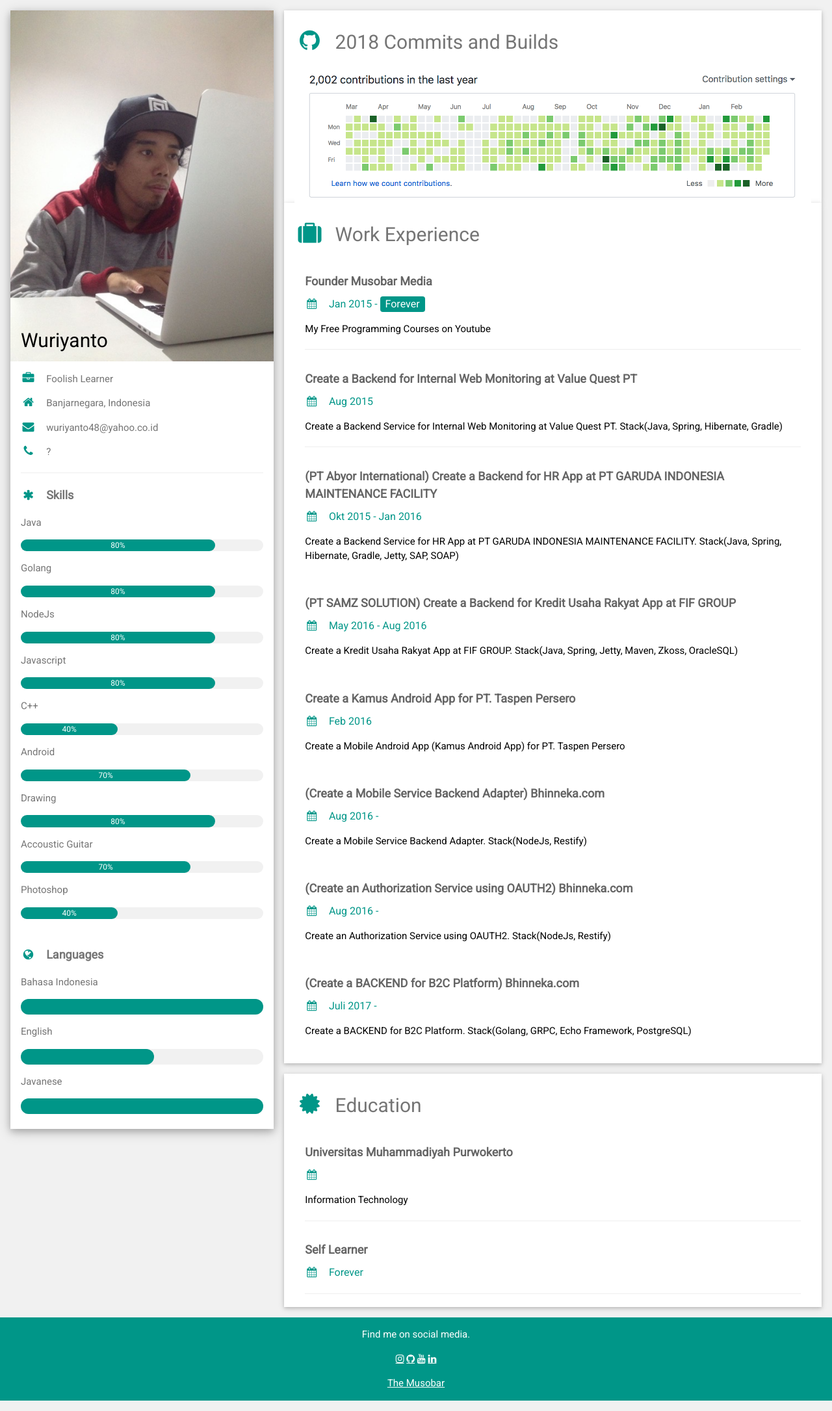
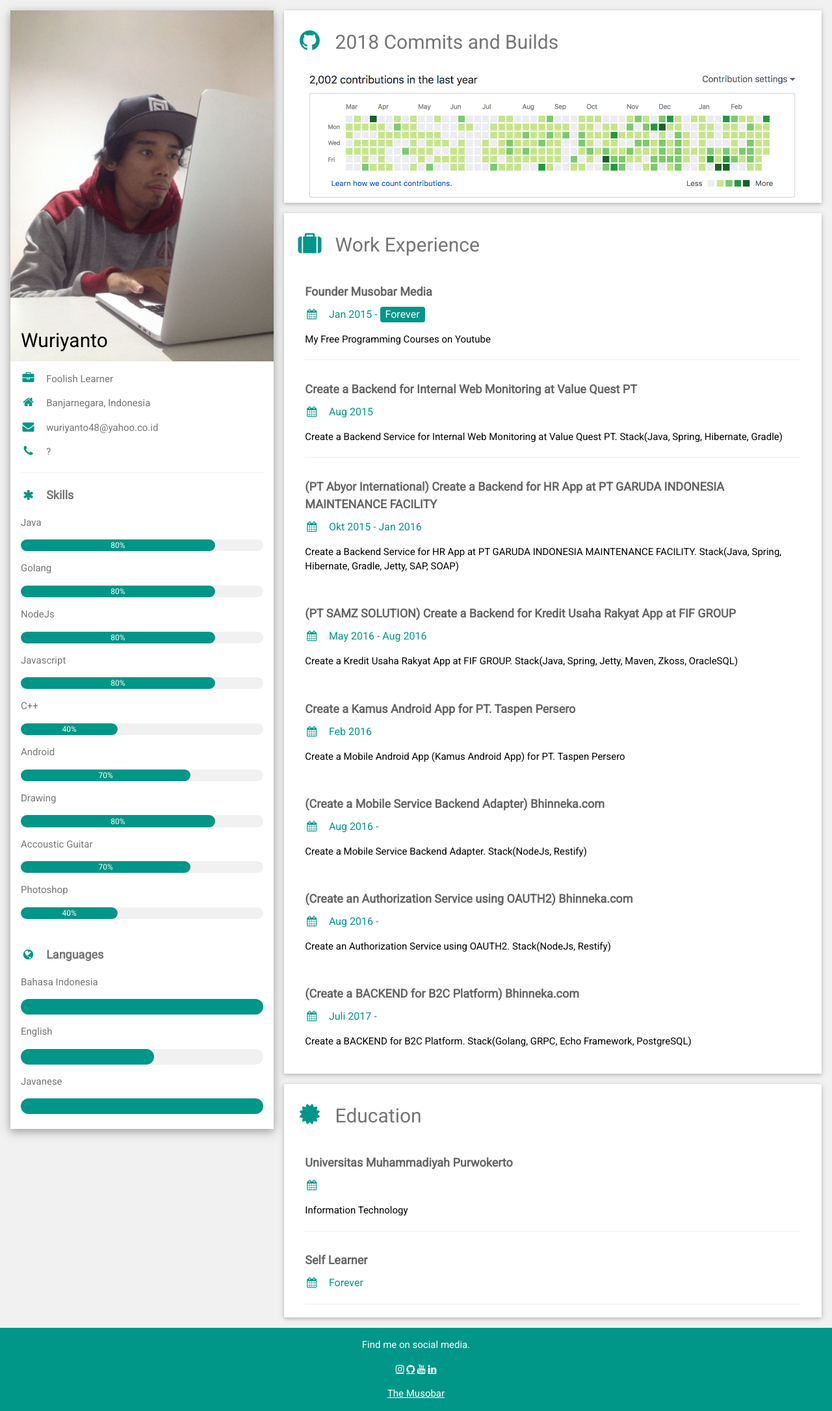
Before and after one commit to wuriyanto48/wuriyanto48.github.io, a Jekyll site: the page about/index.html, which Jekyll copies as it is, in a window 1280 px wide. Shown: the whole page at 65% size. Built offline with Jekyll 4.4.1, drawn with Linux system fonts in a browser that asks for light colours.

Commit message:
add margin bottom

```diff
--- a/about/index.html
+++ b/about/index.html
@@ -98,7 +98,7 @@
     <!-- Right Column -->
     <div class="w3-twothird">
 
-      <div class="w3-container w3-card w3-white">
+      <div class="w3-container w3-card w3-white w3-margin-bottom">
         <h2 class="w3-text-grey w3-padding-16"><i class="fa fa-github fa-fw w3-margin-right w3-xxlarge w3-text-teal"></i>2018 Commits and Builds</h2>
         <div class="w3-display-container">
           <img src="/assets/img/posts/github-2018.png" style="width:100%" alt="Avatar">
```
